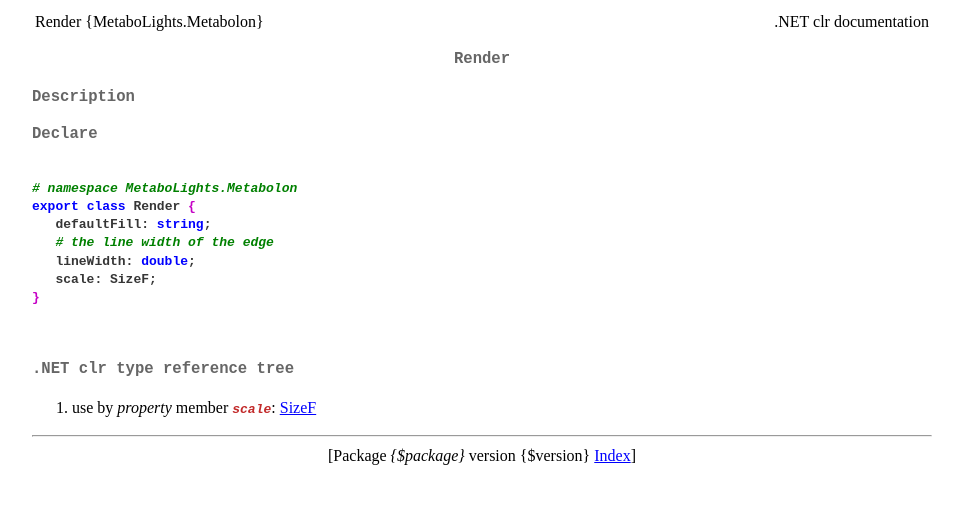
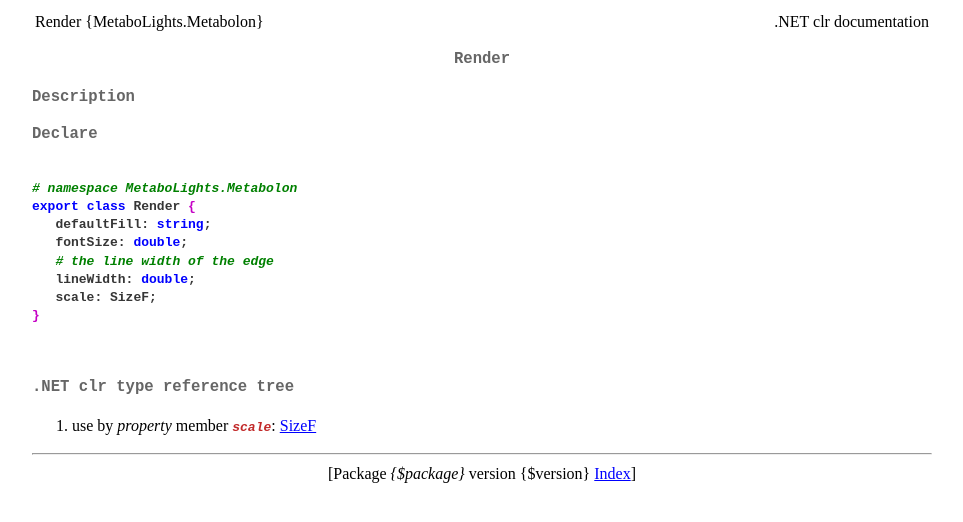
Before and after one commit to xieguigang/MetaboLights, a plain HTML site: page vignettes/clr/MetaboLights/Metabolon/Render.html in a window 1280 px wide. Shown: the whole page, without its empty margins (158-1121 px from the left). Drawn offline with Linux system fonts and the light colour scheme; files that its build step writes are made by us from their sources; files whose address does not match are found by name.

Commit message:
Update Render.html

```diff
--- a/vignettes/clr/MetaboLights/Metabolon/Render.html
+++ b/vignettes/clr/MetaboLights/Metabolon/Render.html
@@ -31,6 +31,7 @@
 # namespace MetaboLights.Metabolon
 export class Render {
    defaultFill: string;
+   fontSize: double;
    # the line width of the edge
    lineWidth: double;
    scale: <a href="/vignettes/clr/System/Drawing/SizeF.html">SizeF</a>;
```
